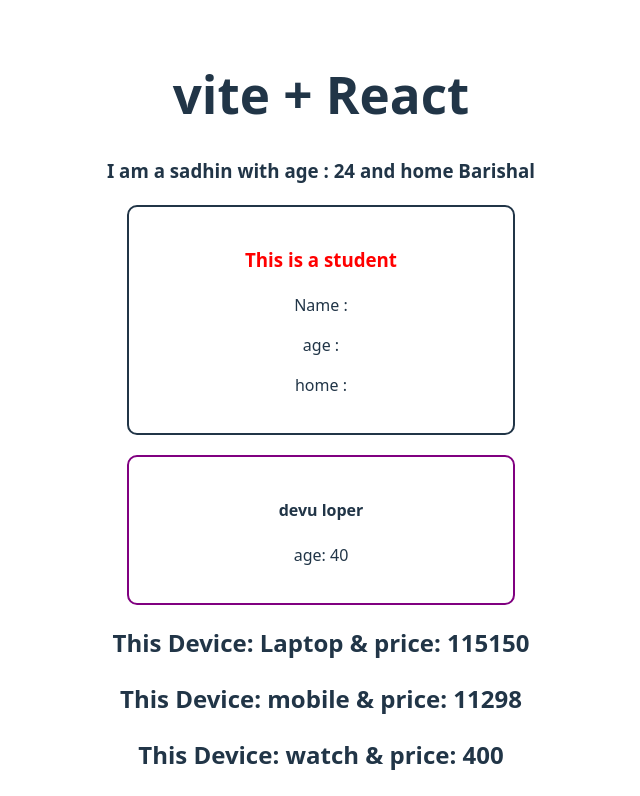
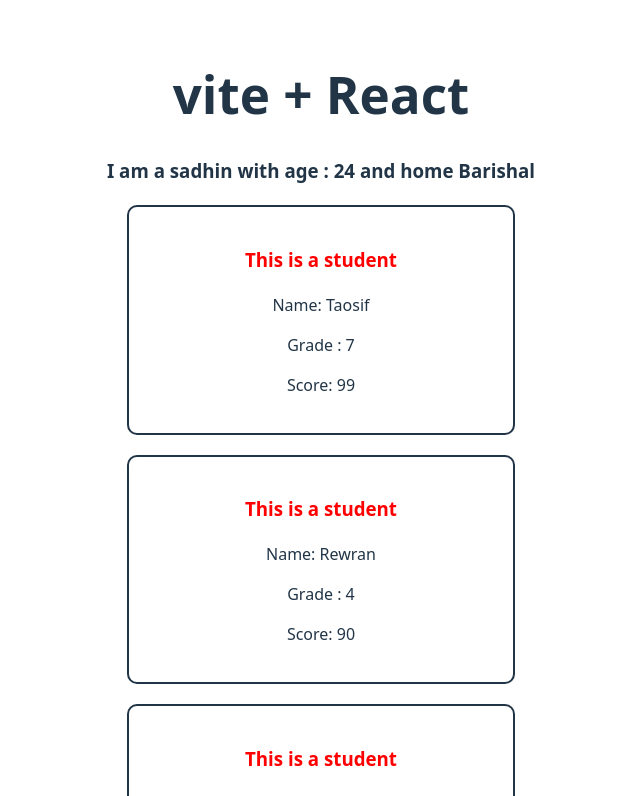
Before and after one commit to sadhin28/React-practice, a React (Vite) app: page / in a window 1280 px wide. Shown: the top 796 px of the page, without its empty margins (319-959 px from the left). Built offline with nearby package versions, Linux system fonts and the light colour scheme.

Commit message:
add dynamic name

```diff
--- a/src/App.jsx
+++ b/src/App.jsx
@@ -11,7 +11,9 @@
 
      <h1>vite + React</h1>
      <Person></Person>
-    <Student></Student>
+    <Student name="Taosif" grade="7" score="99"></Student>
+    <Student  name="Rewran" grade="4" score="90"></Student>
+    <Student name="Rayhan" grade="8" score="99"></Student>
     <Developer></Developer>
     <Device name="Laptop" price="115150"></Device>
     <Device name="mobile" price="11298"></Device>
@@ -31,13 +33,16 @@
         <h3>I am a {person.name} with age : {person.age} and home {person.home}</h3>
       )
 }
-function Student(){
+const { grade, score,name}={ grade:'7',score:'99',name:'a'}
+function Student({grade,score,name}){
+
     return(
       <div className='student'>
+
         <h3>This is a student</h3>
-        <p>Name :</p>
-        <p>age :</p>
-        <p>home :</p>
+        <p>Name: {name}</p>
+        <p>Grade : {grade}</p>
+        <p>Score: {score}</p>
       </div>
     )
 }
@@ -61,7 +66,7 @@
   )
 }
 function Device(props){
-  console.log(props)
+  // console.log(props)
    return (
     <h2>This Device: {props.name} & price: {props.price}</h2>
    )
```
